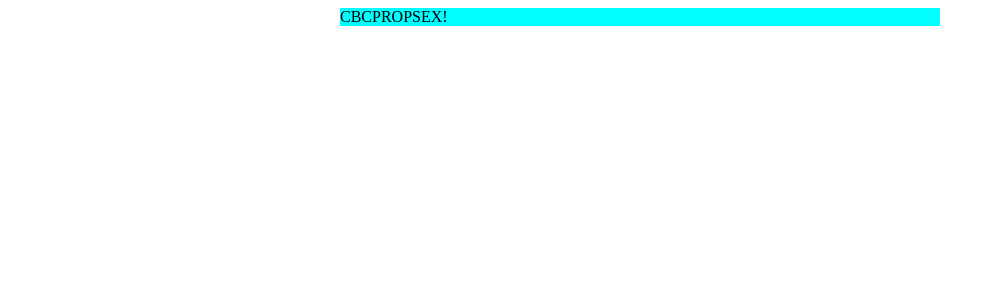
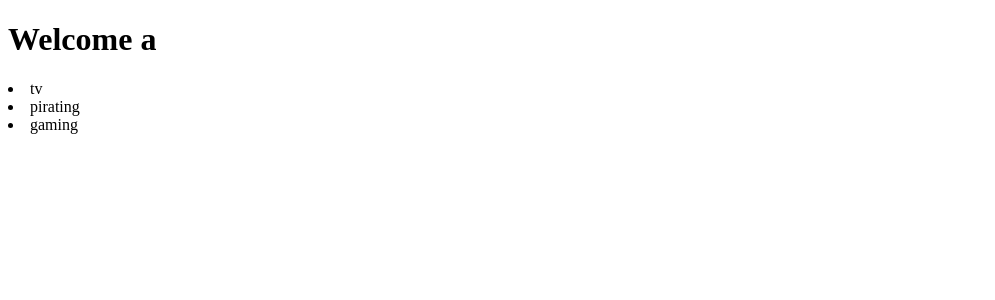
Before and after one commit to RitwikReddyAerla/Training-3-2, a React (Create React App) app in the folder myapp/: page / in a window 1280 px wide. Shown: the top 300 px of the page, without its empty margins (0-995 px from the left). Built offline with nearby package versions, Linux system fonts and the light colour scheme.

Commit message:
updated files

```diff
--- a/myapp/src/App.jsx
+++ b/myapp/src/App.jsx
@@ -1,33 +1,41 @@
-import React from "react";
-import Navbar from "./components/Navbar";
-import Main from "./components/Main";
-import Sidebar1 from "./components/Sidebar1";
-import Sidebar2 from "./components/Sidebar2";
-import Footer from "./components/Footer";
-import CBCPropsex1 from "./components/CBCPropsex1";
+// import React, { Component } from "react";
+// import Navbar from "./components/Navbar";
+// import Main from "./components/Main";
+// import Sidebar1 from "./components/Sidebar1";
+// import Sidebar2 from "./components/Sidebar2";
+// import Footer from "./components/Footer";
+// import CBCPropsex1 from "./propsexample/CBCPropsex1";
 
-// const App = () => {
-//     return(
-//         <>
-//             <div>Hello Welcome to </div>
-//             <p>Lorem ipsum dolor, sit amet consectetur adipisicing elit. In, illo autem. Eius unde ex earum, porro autem facere, maiores eos consequuntur architecto enim laudantium, sint aliquid quaerat nobis dignissimos. Fugiat.</p>
-//         </>
-//     )
+// class App extends Component {
+//     render() {
+//         return(
+//             <div>App
+//                 <hr></hr>
+//                 <CBCPropsex1
+//                 username="Sam"
+//                 age={25}
+//                 desig={["developer", "tester"]}
+//                 userdetails={{city:"hyd", area:"maisammaguda"}}
+//                 sendfun={function(){alert("Hi i am from parent component")}}/>
+//             </div>
+//         )
+//     }
 // }
-// export default App
+// export default App;
 
-const App=()=>{
-    return(
-        <div className="app">
-            <CBCPropsex1 username="Sam"></CBCPropsex1>
-            {/* <Navbar></Navbar>
-            <Main></Main>
-            <div className="sidebar">
-                <Sidebar1></Sidebar1>
-                <Sidebar2></Sidebar2>
-            </div>
-            <Footer></Footer> */}
-        </div>
-    )
+import React from 'react'
+import FBCPROPex1 from "./propsexample/FBCPROPex1";
+
+const App = () => {
+  return (
+    <div>
+        <FBCPROPex1
+        username="a"
+        isLoggedIn={true}
+        hobbies={["tv", "pirating", "gaming"]}
+        />
+    </div>
+  )
 }
+
 export default App;
--- a/myapp/src/components/CBCPropsex1.jsx
+++ /dev/null
@@ -1,10 +0,0 @@
-import React, { Component } from 'react'
-
-export default class CBCPropsex1 extends Component {
-  render() {
-    console.log(this.props.username);
-    return(
-        <div>CBCPROPSEX!</div>
-    )
-  }
-}
--- /dev/null
+++ b/myapp/src/propsexample/CBCPropsex1.jsx
@@ -0,0 +1,21 @@
+import React, { Component } from 'react'
+
+class CBCPropsex1 extends Component {
+  render() {
+    console.log(this);
+    return(
+        <div>CBCPROPSX!
+
+            <h1>{this.props.username}</h1>
+            <h1>{this.props.age}</h1>
+            <div>
+              {this.props.desig[0]}
+            </div>
+            <h2>{this.props.userdetails.area}</h2>
+
+            <button onClick={this.props.sendfun}>Click on the button</button>
+        </div>
+    )
+  }
+}
+export default CBCPropsex1;
--- /dev/null
+++ b/myapp/src/propsexample/FBCPROPex1.jsx
@@ -0,0 +1,21 @@
+import React from 'react'
+
+const FBCPROPex1 = (props) => {
+    console.log(props);
+    if(props.isLoggedIn == true){
+        return (
+            <div>
+                <h1>Welcome {props.username}</h1>
+                {
+                    props.hobbies.map((value)=>{
+                        return <li>{value}</li>
+                    })
+                }
+            </div>
+        )
+    }else{
+        return <h1>Please login first</h1>
+    }
+}
+
+export default FBCPROPex1;
```
